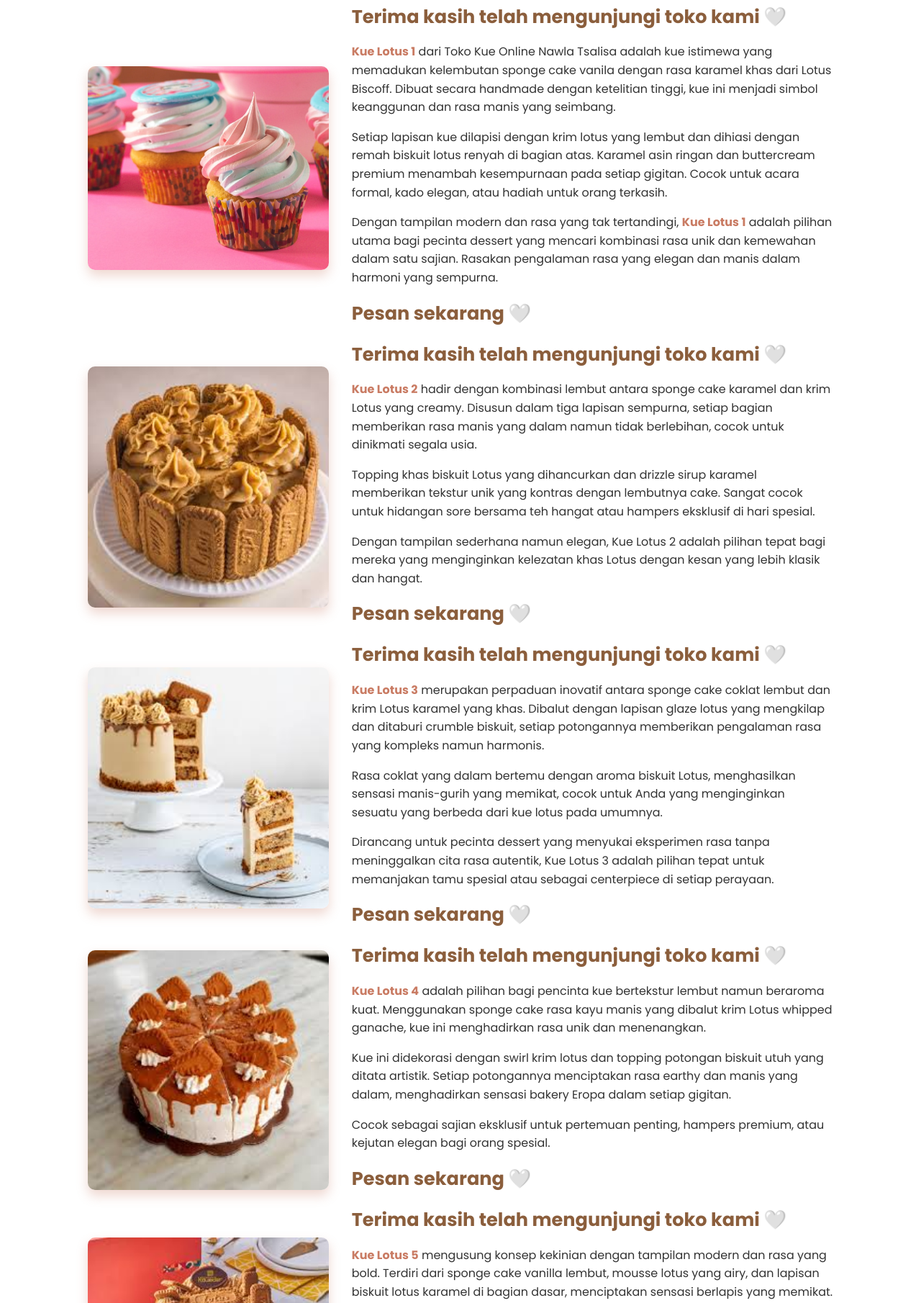
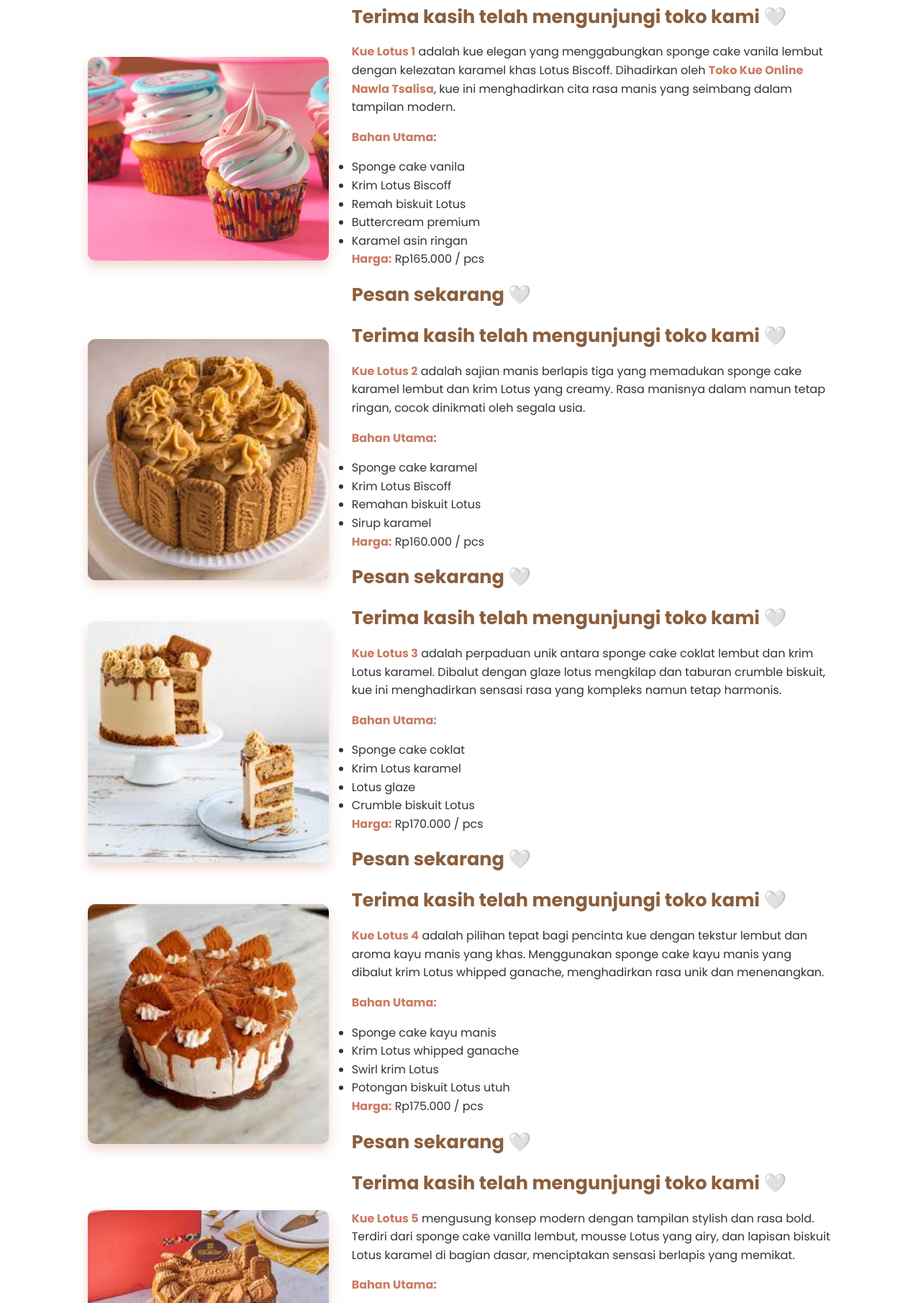
Before and after one commit to nawla4/toko-kue-online-nawla-tsalisa, a plain HTML site: page lotus.html in a window 1280 px wide. Shown: the part 785-2595 px from the top of the page at 72% size. Drawn offline with nearby package versions, Linux system fonts and the light colour scheme.

Commit message:
Update lotus.html

```diff
--- a/lotus.html
+++ b/lotus.html
@@ -324,14 +324,22 @@
         <div class="content">
           <h3>Terima kasih telah mengunjungi toko kami 🤍</h3>
           <p>
-  <strong>Kue Lotus 1</strong> dari Toko Kue Online Nawla Tsalisa adalah kue istimewa yang memadukan kelembutan sponge cake vanila dengan rasa karamel khas dari Lotus Biscoff. Dibuat secara handmade dengan ketelitian tinggi, kue ini menjadi simbol keanggunan dan rasa manis yang seimbang.
+  <strong>Kue Lotus 1</strong> adalah kue elegan yang menggabungkan sponge cake vanila lembut dengan kelezatan karamel khas Lotus Biscoff. Dihadirkan oleh <strong>Toko Kue Online Nawla Tsalisa</strong>, kue ini menghadirkan cita rasa manis yang seimbang dalam tampilan modern.
 </p>
+
+<p><strong>Bahan Utama:</strong></p>
+<ul>
+  <li>Sponge cake vanila</li>
+  <li>Krim Lotus Biscoff</li>
+  <li>Remah biskuit Lotus</li>
+  <li>Buttercream premium</li>
+  <li>Karamel asin ringan</li>
+</ul>
+
 <p>
-  Setiap lapisan kue dilapisi dengan krim lotus yang lembut dan dihiasi dengan remah biskuit lotus renyah di bagian atas. Karamel asin ringan dan buttercream premium menambah kesempurnaan pada setiap gigitan. Cocok untuk acara formal, kado elegan, atau hadiah untuk orang terkasih.
+  <strong>Harga:</strong> Rp165.000 / pcs
 </p>
-<p>
-  Dengan tampilan modern dan rasa yang tak tertandingi, <strong>Kue Lotus 1</strong> adalah pilihan utama bagi pecinta dessert yang mencari kombinasi rasa unik dan kemewahan dalam satu sajian. Rasakan pengalaman rasa yang elegan dan manis dalam harmoni yang sempurna.
-</p>
+
 
           <a href="kontak.html" style="text-decoration: none; color: inherit;">
   <h3>Pesan sekarang 🤍</h3>
@@ -349,14 +357,21 @@
         <div class="content">
           <h3>Terima kasih telah mengunjungi toko kami 🤍</h3>
           <p>
-  <strong>Kue Lotus 2</strong> hadir dengan kombinasi lembut antara sponge cake karamel dan krim Lotus yang creamy. Disusun dalam tiga lapisan sempurna, setiap bagian memberikan rasa manis yang dalam namun tidak berlebihan, cocok untuk dinikmati segala usia.
+  <strong>Kue Lotus 2</strong> adalah sajian manis berlapis tiga yang memadukan sponge cake karamel lembut dan krim Lotus yang creamy. Rasa manisnya dalam namun tetap ringan, cocok dinikmati oleh segala usia.
 </p>
+
+<p><strong>Bahan Utama:</strong></p>
+<ul>
+  <li>Sponge cake karamel</li>
+  <li>Krim Lotus Biscoff</li>
+  <li>Remahan biskuit Lotus</li>
+  <li>Sirup karamel</li>
+</ul>
+
 <p>
-  Topping khas biskuit Lotus yang dihancurkan dan drizzle sirup karamel memberikan tekstur unik yang kontras dengan lembutnya cake. Sangat cocok untuk hidangan sore bersama teh hangat atau hampers eksklusif di hari spesial.
+  <strong>Harga:</strong> Rp160.000 / pcs
 </p>
-<p>
-  Dengan tampilan sederhana namun elegan, Kue Lotus 2 adalah pilihan tepat bagi mereka yang menginginkan kelezatan khas Lotus dengan kesan yang lebih klasik dan hangat.
-</p>
+
 
 
           <a href="kontak.html" style="text-decoration: none; color: inherit;">
@@ -374,14 +389,21 @@
         <div class="content">
           <h3>Terima kasih telah mengunjungi toko kami 🤍</h3>
          <p>
-  <strong>Kue Lotus 3</strong> merupakan perpaduan inovatif antara sponge cake coklat lembut dan krim Lotus karamel yang khas. Dibalut dengan lapisan glaze lotus yang mengkilap dan ditaburi crumble biskuit, setiap potongannya memberikan pengalaman rasa yang kompleks namun harmonis.
+  <strong>Kue Lotus 3</strong> adalah perpaduan unik antara sponge cake coklat lembut dan krim Lotus karamel. Dibalut dengan glaze lotus mengkilap dan taburan crumble biskuit, kue ini menghadirkan sensasi rasa yang kompleks namun tetap harmonis.
 </p>
+
+<p><strong>Bahan Utama:</strong></p>
+<ul>
+  <li>Sponge cake coklat</li>
+  <li>Krim Lotus karamel</li>
+  <li>Lotus glaze</li>
+  <li>Crumble biskuit Lotus</li>
+</ul>
+
 <p>
-  Rasa coklat yang dalam bertemu dengan aroma biskuit Lotus, menghasilkan sensasi manis-gurih yang memikat, cocok untuk Anda yang menginginkan sesuatu yang berbeda dari kue lotus pada umumnya.
+  <strong>Harga:</strong> Rp170.000 / pcs
 </p>
-<p>
-  Dirancang untuk pecinta dessert yang menyukai eksperimen rasa tanpa meninggalkan cita rasa autentik, Kue Lotus 3 adalah pilihan tepat untuk memanjakan tamu spesial atau sebagai centerpiece di setiap perayaan.
-</p>
+
 
 
           <a href="kontak.html" style="text-decoration: none; color: inherit;">
@@ -399,14 +421,21 @@
         <div class="content">
           <h3>Terima kasih telah mengunjungi toko kami 🤍</h3>
          <p>
-  <strong>Kue Lotus 4</strong> adalah pilihan bagi pencinta kue bertekstur lembut namun beraroma kuat. Menggunakan sponge cake rasa kayu manis yang dibalut krim Lotus whipped ganache, kue ini menghadirkan rasa unik dan menenangkan.
+  <strong>Kue Lotus 4</strong> adalah pilihan tepat bagi pencinta kue dengan tekstur lembut dan aroma kayu manis yang khas. Menggunakan sponge cake kayu manis yang dibalut krim Lotus whipped ganache, menghadirkan rasa unik dan menenangkan.
 </p>
+
+<p><strong>Bahan Utama:</strong></p>
+<ul>
+  <li>Sponge cake kayu manis</li>
+  <li>Krim Lotus whipped ganache</li>
+  <li>Swirl krim Lotus</li>
+  <li>Potongan biskuit Lotus utuh</li>
+</ul>
+
 <p>
-  Kue ini didekorasi dengan swirl krim lotus dan topping potongan biskuit utuh yang ditata artistik. Setiap potongannya menciptakan rasa earthy dan manis yang dalam, menghadirkan sensasi bakery Eropa dalam setiap gigitan.
+  <strong>Harga:</strong> Rp175.000 / pcs
 </p>
-<p>
-  Cocok sebagai sajian eksklusif untuk pertemuan penting, hampers premium, atau kejutan elegan bagi orang spesial.
-</p>
+
 
 
           <a href="kontak.html" style="text-decoration: none; color: inherit;">
@@ -424,14 +453,21 @@
         <div class="content">
           <h3>Terima kasih telah mengunjungi toko kami 🤍</h3>
          <p>
-  <strong>Kue Lotus 5</strong> mengusung konsep kekinian dengan tampilan modern dan rasa yang bold. Terdiri dari sponge cake vanilla lembut, mousse lotus yang airy, dan lapisan biskuit lotus karamel di bagian dasar, menciptakan sensasi berlapis yang memikat.
+  <strong>Kue Lotus 5</strong> mengusung konsep modern dengan tampilan stylish dan rasa bold. Terdiri dari sponge cake vanilla lembut, mousse Lotus yang airy, dan lapisan biskuit Lotus karamel di bagian dasar, menciptakan sensasi berlapis yang memikat.
 </p>
+
+<p><strong>Bahan Utama:</strong></p>
+<ul>
+  <li>Sponge cake vanilla</li>
+  <li>Mousse Lotus Biscoff</li>
+  <li>Lapisan biskuit Lotus karamel</li>
+  <li>Gold dust edible</li>
+</ul>
+
 <p>
-  Sentuhan terakhir berupa gold dust edible dan dekorasi minimalis membuat kue ini tampak mewah dan sangat Instagramable. Setiap elemen dirancang untuk menonjolkan rasa Lotus Biscoff yang otentik namun tetap ringan di mulut.
+  <strong>Harga:</strong> Rp180.000 / pcs
 </p>
-<p>
-  Ideal untuk acara glamor, photoshoot cake table, atau pelanggan yang menginginkan kombinasi rasa modern dan tampilan mewah.
-</p>
+
 
 
           <a href="kontak.html" style="text-decoration: none; color: inherit;">
```
